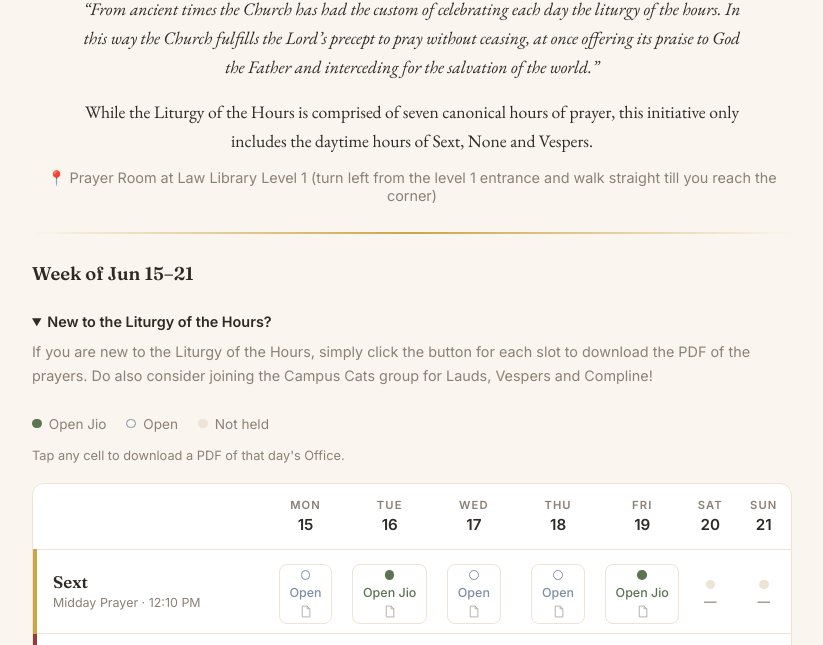
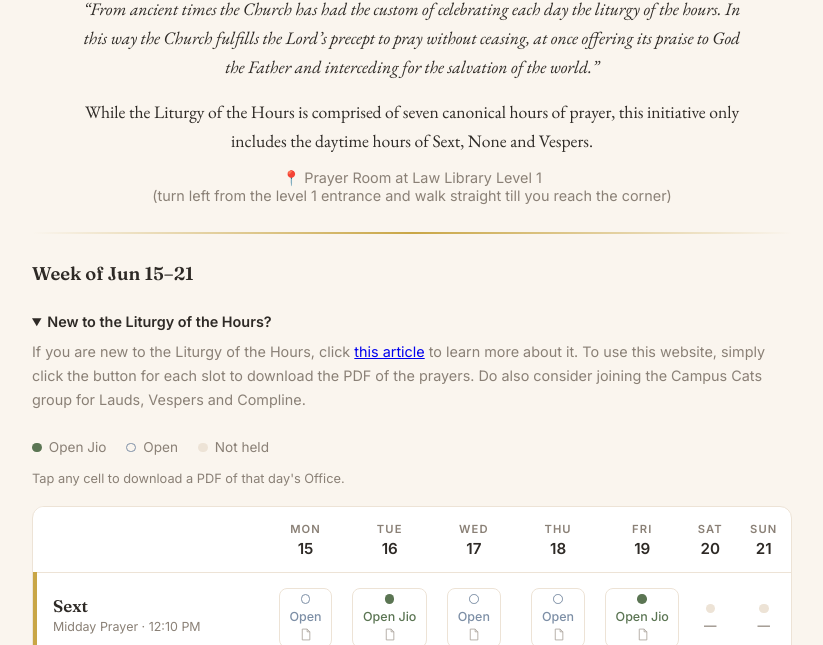
Before and after one commit to ecce-agnus-dei/Daytime-Hours, a plain HTML site: page index.html in a window 1280 px wide. Both pictures are taken after a click on the heading "New to the Liturgy of the Hours?". Shown: the part 133-778 px from the top of the page, without its empty margins (228-1051 px from the left). Drawn offline with nearby package versions, Linux system fonts and the light colour scheme.

Commit message:
Update index.html

```diff
--- a/index.html
+++ b/index.html
@@ -358,7 +358,7 @@
       prayer, this initiative only includes the daytime hours of Sext, None and
       Vespers.
     </p>
-    <p class="location">📍 Prayer Room at Law Library Level 1 (turn left from the level 1 entrance and walk straight till you reach the corner)</p>
+    <p class="location">📍 Prayer Room at Law Library Level 1<br>(turn left from the level 1 entrance and walk straight till you reach the corner)</p>
 
     <hr class="divider" />
 
@@ -367,9 +367,11 @@
     <details>
       <summary>New to the Liturgy of the Hours?</summary>
       <p>
-        If you are new to the Liturgy of the Hours, simply click the button
+        If you are new to the Liturgy of the Hours, click
+        <a href="https://www.catholictv.org/blog-what-is-the-divine-office-how-to-pray.html" target="_blank" rel="noopener">this article</a>
+        to learn more about it. To use this website, simply click the button
         for each slot to download the PDF of the prayers. Do also consider
-        joining the Campus Cats group for Lauds, Vespers and Compline!
+        joining the Campus Cats group for Lauds, Vespers and Compline.
       </p>
     </details>
 
@@ -394,7 +396,7 @@
     <footer>
       <p>Schedule last updated: <span id="last-updated"></span>.</p>
       <p>
-        Want to lead an "open" hour, or have a question? Reach out to
+        Want to lead an "Open" hour, or have a question? Reach out to
         Khok Yee at <a href="https://t.me/khokyee" target="_blank" rel="noopener">@khokyee</a> on Telegram.
       </p>
     </footer>
```
